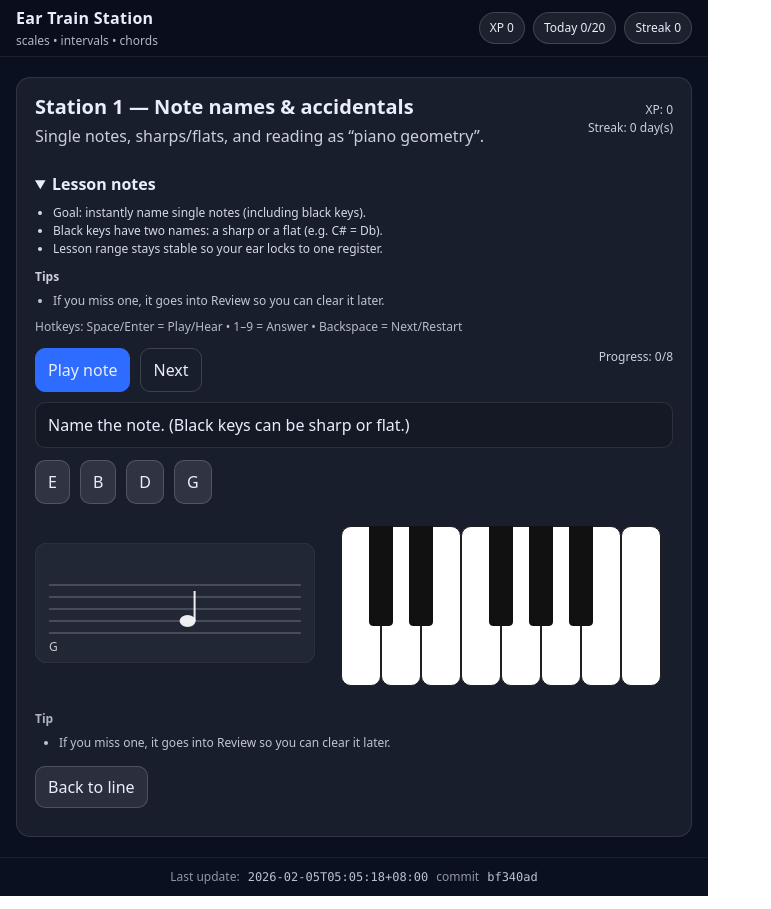
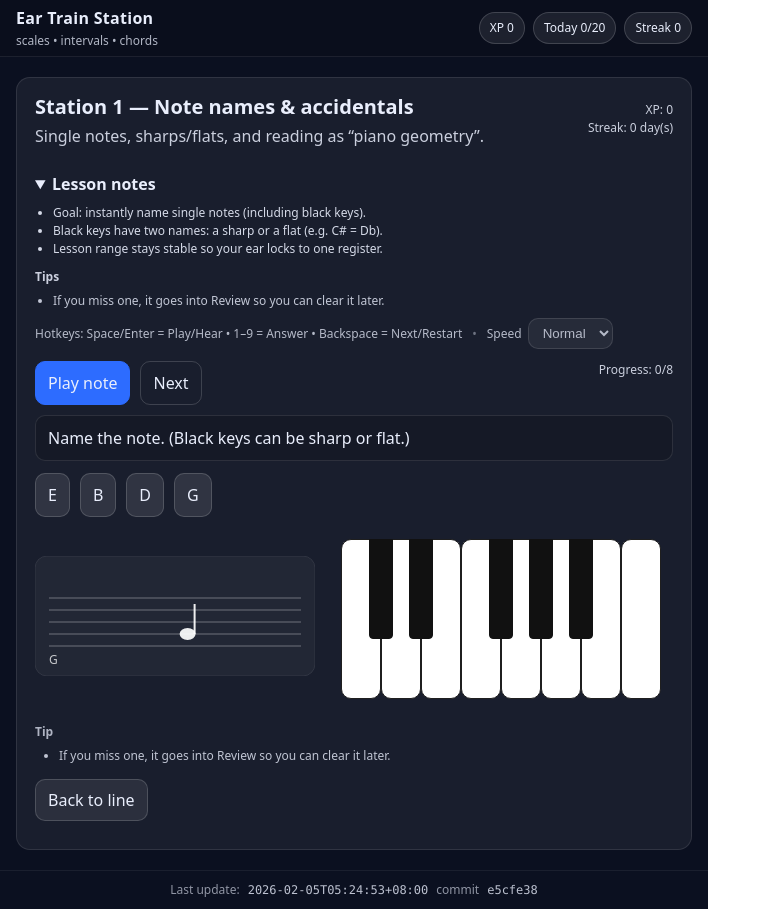
Before and after one commit to wpwcbc/ear-train-station, a React (Vite) app: page /station/S1_NOTES in a window 1280 px wide. Shown: the whole page, without its empty margins (0-771 px from the left). Built offline with nearby package versions, Linux system fonts and the light colour scheme.

Commit message:
Add prompt speed setting for playback timing

```diff
--- a/src/buildInfo.ts
+++ b/src/buildInfo.ts
@@ -1,6 +1,6 @@
 // AUTO-GENERATED by scripts/gen-build-info.mjs
 export const BUILD_INFO = {
-  commit: "bf340ad",
-  committedAt: "2026-02-05T05:05:18+08:00",
-  builtAt: "2026-02-04T21:24:36.605Z",
+  commit: "e5cfe38",
+  committedAt: "2026-02-05T05:24:53+08:00",
+  builtAt: "2026-02-04T21:48:28.602Z",
 } as const;
--- /dev/null
+++ b/src/lib/promptTiming.ts
@@ -0,0 +1,15 @@
+import type { Settings } from './settings';
+
+export type PromptSpeed = Settings['promptSpeed'];
+
+export function promptSpeedLabel(s: PromptSpeed): string {
+  if (s === 'slow') return 'Slow';
+  if (s === 'fast') return 'Fast';
+  return 'Normal';
+}
+
+export function promptSpeedFactors(speed: PromptSpeed): { dur: number; gap: number } {
+  if (speed === 'slow') return { dur: 1.25, gap: 1.35 };
+  if (speed === 'fast') return { dur: 0.85, gap: 0.8 };
+  return { dur: 1, gap: 1 };
+}
--- a/src/lib/settings.ts
+++ b/src/lib/settings.ts
@@ -1,24 +1,47 @@
 export type Settings = {
+  version: 2;
+  /** How to present chords in ear-training prompts. */
+  chordPlayback: 'arp' | 'block';
+  /** Overall prompt timing. */
+  promptSpeed: 'slow' | 'normal' | 'fast';
+};
+
+type SettingsV1 = {
   version: 1;
-  /** How to present chords in ear-training prompts. */
   chordPlayback: 'arp' | 'block';
 };
 
-const KEY = 'ets_settings_v1';
+const KEY = 'ets_settings_v2';
+const KEY_V1 = 'ets_settings_v1';
 
 export function defaultSettings(): Settings {
-  return { version: 1, chordPlayback: 'arp' };
+  return { version: 2, chordPlayback: 'arp', promptSpeed: 'normal' };
 }
 
 export function loadSettings(): Settings {
   try {
     const raw = localStorage.getItem(KEY);
-    if (!raw) return defaultSettings();
-    const parsed = JSON.parse(raw) as Partial<Settings>;
-    if (parsed?.version !== 1) return defaultSettings();
+    if (raw) {
+      const parsed = JSON.parse(raw) as Partial<Settings>;
+      if (parsed?.version !== 2) return defaultSettings();
 
-    const chordPlayback = parsed.chordPlayback === 'block' ? 'block' : 'arp';
-    return { ...defaultSettings(), ...parsed, chordPlayback } as Settings;
+      const chordPlayback: Settings['chordPlayback'] = parsed.chordPlayback === 'block' ? 'block' : 'arp';
+      const promptSpeed: Settings['promptSpeed'] =
+        parsed.promptSpeed === 'slow' || parsed.promptSpeed === 'fast' ? parsed.promptSpeed : 'normal';
+      return { ...defaultSettings(), ...parsed, chordPlayback, promptSpeed } as Settings;
+    }
+
+    // Migrate v1 → v2
+    const v1raw = localStorage.getItem(KEY_V1);
+    if (v1raw) {
+      const v1 = JSON.parse(v1raw) as Partial<SettingsV1>;
+      const chordPlayback: Settings['chordPlayback'] = v1.chordPlayback === 'block' ? 'block' : 'arp';
+      const migrated = { ...defaultSettings(), chordPlayback };
+      saveSettings(migrated);
+      return migrated;
+    }
+
+    return defaultSettings();
   } catch {
     return defaultSettings();
   }
--- a/src/pages/ReviewPage.tsx
+++ b/src/pages/ReviewPage.tsx
@@ -5,6 +5,7 @@ import type { Progress } from '../lib/progress';
 import { applyStudyReward } from '../lib/progress';
 import { applyReviewResult, loadMistakes, snoozeMistake, updateMistake, type Mistake } from '../lib/mistakes';
 import { loadSettings, saveSettings } from '../lib/settings';
+import { promptSpeedFactors, promptSpeedLabel } from '../lib/promptTiming';
 import { piano } from '../audio/piano';
 import { playIntervalPrompt, playRootThenChordPrompt, playTonicTargetPrompt } from '../audio/prompts';
 import { makeNoteNameReviewQuestion } from '../exercises/noteName';
@@ -31,6 +32,10 @@ export function ReviewPage({ progress, setProgress }: { progress: Progress; setP
   const [seed, setSeed] = useState(1);
   const [settings, setSettings] = useState(() => loadSettings());
   const chordMode = settings.chordPlayback;
+  const speed = settings.promptSpeed;
+  const timing = useMemo(() => promptSpeedFactors(speed), [speed]);
+  const dur = (sec: number) => sec * timing.dur;
+  const gap = (ms: number) => Math.round(ms * timing.gap);
   const [result, setResult] = useState<'idle' | 'correct' | 'wrong'>('idle');
   const [doneCount, setDoneCount] = useState(0);
   const [now, setNow] = useState(() => Date.now());
@@ -105,33 +110,49 @@ export function ReviewPage({ progress, setProgress }: { progress: Progress; setP
     if (!active) return;
 
     if (active.kind === 'noteName') {
-      await piano.playMidi(active.midi, { durationSec: 0.9, velocity: 0.95 });
+      await piano.playMidi(active.midi, { durationSec: dur(0.9), velocity: 0.95 });
       return;
     }
 
     if (active.kind === 'intervalLabel') {
-      await playIntervalPrompt(active.rootMidi, active.rootMidi + active.semitones, { gapMs: 320 });
+      await playIntervalPrompt(active.rootMidi, active.rootMidi + active.semitones, {
+        gapMs: gap(320),
+        rootDurationSec: dur(0.7),
+        targetDurationSec: dur(0.95),
+      });
       return;
     }
 
     if (active.kind === 'scaleDegreeName' && degQ) {
-      await playTonicTargetPrompt(degQ.tonicMidi, degQ.targetMidi, { gapMs: 260 });
+      await playTonicTargetPrompt(degQ.tonicMidi, degQ.targetMidi, { gapMs: gap(260), tonicDurationSec: dur(0.7), targetDurationSec: dur(0.9) });
       return;
     }
 
     if (active.kind === 'majorScaleDegree' && msQ) {
-      await playTonicTargetPrompt(msQ.tonicMidi, msQ.targetMidi, { gapMs: 260 });
+      await playTonicTargetPrompt(msQ.tonicMidi, msQ.targetMidi, { gapMs: gap(260), tonicDurationSec: dur(0.7), targetDurationSec: dur(0.9) });
       return;
     }
 
     if (active.kind === 'functionFamily' && ffQ) {
-      await playRootThenChordPrompt(ffQ.chordMidis, { mode: chordMode });
+      await playRootThenChordPrompt(ffQ.chordMidis, {
+        mode: chordMode,
+        rootDurationSec: dur(0.65),
+        chordDurationSec: dur(1.1),
+        gapBeforeChordMs: gap(240),
+        gapMs: gap(130),
+      });
       return;
     }
 
     // triadQuality
     if (triadQ) {
-      await playRootThenChordPrompt(triadQ.chordMidis, { mode: chordMode });
+      await playRootThenChordPrompt(triadQ.chordMidis, {
+        mode: chordMode,
+        rootDurationSec: dur(0.65),
+        chordDurationSec: dur(1.1),
+        gapBeforeChordMs: gap(240),
+        gapMs: gap(130),
+      });
     }
   }
 
@@ -291,6 +312,24 @@ export function ReviewPage({ progress, setProgress }: { progress: Progress; setP
               </select>
             </label>
           ) : null}
+          <label style={{ display: 'inline-flex', gap: 6, alignItems: 'center', fontSize: 12, opacity: 0.85 }}>
+            <span>Speed</span>
+            <select
+              value={speed}
+              onChange={(e) => {
+                const v = e.target.value === 'slow' ? 'slow' : e.target.value === 'fast' ? 'fast' : 'normal';
+                const next = { ...settings, promptSpeed: v } as typeof settings;
+                setSettings(next);
+                saveSettings(next);
+              }}
+            >
+              {(['slow', 'normal', 'fast'] as const).map((s) => (
+                <option key={s} value={s}>
+                  {promptSpeedLabel(s)}
+                </option>
+              ))}
+            </select>
+          </label>
           <button className="ghost" onClick={refresh}>
             Refresh
           </button>
--- a/src/pages/StationPage.tsx
+++ b/src/pages/StationPage.tsx
@@ -6,6 +6,7 @@ import { addMistake } from '../lib/mistakes';
 import { STATIONS, nextStationId, isStationUnlocked } from '../lib/stations';
 import { stationCopy } from '../lib/stationCopy';
 import { loadSettings, saveSettings } from '../lib/settings';
+import { promptSpeedFactors, promptSpeedLabel } from '../lib/promptTiming';
 import { PianoKeyboard } from '../components/PianoKeyboard';
 import { StaffNote } from '../components/StaffNote';
 import { useHotkeys } from '../lib/hooks/useHotkeys';
@@ -49,6 +50,10 @@ export function StationPage({ progress, setProgress }: { progress: Progress; set
 
   const [settings, setSettings] = useState(() => loadSettings());
   const chordMode = settings.chordPlayback;
+  const speed = settings.promptSpeed;
+  const timing = useMemo(() => promptSpeedFactors(speed), [speed]);
+  const dur = (sec: number) => sec * timing.dur;
+  const gap = (ms: number) => Math.round(ms * timing.gap);
 
   // Station 3: interval question (deterministic per seed)
   const intervalQ = useMemo(
@@ -324,16 +329,16 @@ export function StationPage({ progress, setProgress }: { progress: Progress; set
   async function playPromptS3() {
     setResult('idle');
     setHighlighted({ [intervalQ.rootMidi]: 'active' });
-    await piano.playMidi(intervalQ.rootMidi, { durationSec: 0.7, velocity: 0.9 });
-    await new Promise((r) => setTimeout(r, 350));
+    await piano.playMidi(intervalQ.rootMidi, { durationSec: dur(0.7), velocity: 0.9 });
+    await new Promise((r) => setTimeout(r, gap(350)));
     setHighlighted({ [intervalQ.targetMidi]: 'active' });
-    await piano.playMidi(intervalQ.targetMidi, { durationSec: 0.9, velocity: 0.9 });
+    await piano.playMidi(intervalQ.targetMidi, { durationSec: dur(0.9), velocity: 0.9 });
     setHighlighted({});
   }
 
   async function onPressS3(midi: number) {
     setHighlighted({ [midi]: 'active' });
-    await piano.playMidi(midi, { durationSec: 0.9, velocity: 0.9 });
+    await piano.playMidi(midi, { durationSec: dur(0.9), velocity: 0.9 });
     const ok = midi === intervalQ.targetMidi;
 
     setResult(ok ? 'correct' : 'wrong');
@@ -369,7 +374,7 @@ export function StationPage({ progress, setProgress }: { progress: Progress; set
   async function playPromptS1() {
     setResult('idle');
     setHighlighted({ [noteQ.midi]: 'active' });
-    await piano.playMidi(noteQ.midi, { durationSec: 0.9, velocity: 0.95 });
+    await piano.playMidi(noteQ.midi, { durationSec: dur(0.9), velocity: 0.95 });
     setHighlighted({});
   }
 
@@ -392,10 +397,10 @@ export function StationPage({ progress, setProgress }: { progress: Progress; set
   async function playPromptS2() {
     setResult('idle');
     setHighlighted({ [s2Q.tonicMidi]: 'active' });
-    await piano.playMidi(s2Q.tonicMidi, { durationSec: 0.65, velocity: 0.9 });
-    await new Promise((r) => setTimeout(r, 250));
+    await piano.playMidi(s2Q.tonicMidi, { durationSec: dur(0.65), velocity: 0.9 });
+    await new Promise((r) => setTimeout(r, gap(250)));
     setHighlighted({ [s2Q.targetMidi]: 'active' });
-    await piano.playMidi(s2Q.targetMidi, { durationSec: 0.85, velocity: 0.9 });
+    await piano.playMidi(s2Q.targetMidi, { durationSec: dur(0.85), velocity: 0.9 });
     setHighlighted({});
   }
 
@@ -474,14 +479,14 @@ export function StationPage({ progress, setProgress }: { progress: Progress; set
     setResult('idle');
     // root then arpeggiated chord
     setHighlighted({ [triadQ.rootMidi]: 'active' });
-    await piano.playMidi(triadQ.rootMidi, { durationSec: 0.65, velocity: 0.9 });
-    await new Promise((r) => setTimeout(r, 250));
+    await piano.playMidi(triadQ.rootMidi, { durationSec: dur(0.65), velocity: 0.9 });
+    await new Promise((r) => setTimeout(r, gap(250)));
     const active: Record<number, 'active'> = Object.fromEntries(triadQ.chordMidis.map((m) => [m, 'active'])) as Record<
       number,
       'active'
     >;
     setHighlighted(active);
-    await piano.playChord(triadQ.chordMidis, { mode: chordMode, durationSec: 1.1, velocity: 0.92, gapMs: 130 });
+    await piano.playChord(triadQ.chordMidis, { mode: chordMode, durationSec: dur(1.1), velocity: 0.92, gapMs: gap(130) });
     setHighlighted({});
   }
 
@@ -490,14 +495,14 @@ export function StationPage({ progress, setProgress }: { progress: Progress; set
     // root then arpeggiated diatonic triad
     const rootMidi = diatonicQ.chordMidis[0];
     setHighlighted({ [rootMidi]: 'active' });
-    await piano.playMidi(rootMidi, { durationSec: 0.65, velocity: 0.9 });
-    await new Promise((r) => setTimeout(r, 240));
+    await piano.playMidi(rootMidi, { durationSec: dur(0.65), velocity: 0.9 });
+    await new Promise((r) => setTimeout(r, gap(240)));
     const active: Record<number, 'active'> = Object.fromEntries(diatonicQ.chordMidis.map((m) => [m, 'active'])) as Record<
       number,
       'active'
     >;
     setHighlighted(active);
-    await piano.playChord(diatonicQ.chordMidis, { mode: chordMode, durationSec: 1.1, velocity: 0.92, gapMs: 130 });
+    await piano.playChord(diatonicQ.chordMidis, { mode: chordMode, durationSec: dur(1.1), velocity: 0.92, gapMs: gap(130) });
     setHighlighted({});
   }
 
@@ -506,24 +511,24 @@ export function StationPage({ progress, setProgress }: { progress: Progress; set
     // root then arpeggiated triad
     const rootMidi = funcQ.chordMidis[0];
     setHighlighted({ [rootMidi]: 'active' });
-    await piano.playMidi(rootMidi, { durationSec: 0.65, velocity: 0.9 });
-    await new Promise((r) => setTimeout(r, 240));
+    await piano.playMidi(rootMidi, { durationSec: dur(0.65), velocity: 0.9 });
+    await new Promise((r) => setTimeout(r, gap(240)));
     const active: Record<number, 'active'> = Object.fromEntries(funcQ.chordMidis.map((m) => [m, 'active'])) as Record<
       number,
       'active'
     >;
     setHighlighted(active);
-    await piano.playChord(funcQ.chordMidis, { mode: chordMode, durationSec: 1.1, velocity: 0.92, gapMs: 130 });
+    await piano.playChord(funcQ.chordMidis, { mode: chordMode, durationSec: dur(1.1), velocity: 0.92, gapMs: gap(130) });
     setHighlighted({});
   }
 
   async function playPromptS7() {
     setResult('idle');
     setHighlighted({ [degreeQ.tonicMidi]: 'active' });
-    await piano.playMidi(degreeQ.tonicMidi, { durationSec: 0.7, velocity: 0.9 });
-    await new Promise((r) => setTimeout(r, 260));
+    await piano.playMidi(degreeQ.tonicMidi, { durationSec: dur(0.7), velocity: 0.9 });
+    await new Promise((r) => setTimeout(r, gap(260)));
     setHighlighted({ [degreeQ.targetMidi]: 'active' });
-    await piano.playMidi(degreeQ.targetMidi, { durationSec: 0.9, velocity: 0.92 });
+    await piano.playMidi(degreeQ.targetMidi, { durationSec: dur(0.9), velocity: 0.92 });
     setHighlighted({});
   }
 
@@ -546,8 +551,8 @@ export function StationPage({ progress, setProgress }: { progress: Progress; set
     setResult('idle');
     setHighlighted({});
     await playTonicTargetPrompt(degreeIntervalQ.tonicMidi, degreeIntervalQ.targetMidi, {
-      gapMs: 260,
-      targetDurationSec: 0.9,
+      gapMs: gap(260),
+      targetDurationSec: dur(0.9),
       velocity: 0.9,
     });
   }
@@ -575,7 +580,11 @@ export function StationPage({ progress, setProgress }: { progress: Progress; set
   async function playPromptT4() {
     setResult('idle');
     setHighlighted({});
-    await playTonicTargetPrompt(t4Q.tonicMidi, t4Q.targetMidi, { gapMs: 260, targetDurationSec: 0.9, velocity: 0.9 });
+    await playTonicTargetPrompt(t4Q.tonicMidi, t4Q.targetMidi, {
+      gapMs: gap(260),
+      targetDurationSec: dur(0.9),
+      velocity: 0.9,
+    });
   }
 
   async function chooseT4(choice: ScaleDegreeName) {
@@ -640,7 +649,7 @@ export function StationPage({ progress, setProgress }: { progress: Progress; set
   async function playPromptT1() {
     setResult('idle');
     setHighlighted({});
-    await piano.playMidi(t1Q.midi, { durationSec: 0.9, velocity: 0.95 });
+    await piano.playMidi(t1Q.midi, { durationSec: dur(0.9), velocity: 0.95 });
   }
 
   async function chooseT1(choice: string) {
@@ -710,13 +719,13 @@ export function StationPage({ progress, setProgress }: { progress: Progress; set
   async function playPromptT2() {
     setResult('idle');
     setHighlighted({});
-    await playTonicTargetPrompt(t2Q.tonicMidi, t2Q.targetMidi, { gapMs: 300 });
+    await playTonicTargetPrompt(t2Q.tonicMidi, t2Q.targetMidi, { gapMs: gap(300) });
   }
 
   async function playPromptT3() {
     setResult('idle');
     setHighlighted({});
-    await playIntervalPrompt(t3Q.rootMidi, t3Q.targetMidi, { gapMs: 320 });
+    await playIntervalPrompt(t3Q.rootMidi, t3Q.targetMidi, { gapMs: gap(320), rootDurationSec: dur(0.7), targetDurationSec: dur(0.95) });
   }
 
   async function chooseT3(choice: IntervalLabel) {
@@ -782,19 +791,37 @@ export function StationPage({ progress, setProgress }: { progress: Progress; set
   async function playPromptT5() {
     setResult('idle');
     setHighlighted({});
-    await playRootThenChordPrompt(t5Q.chordMidis, { mode: chordMode });
+    await playRootThenChordPrompt(t5Q.chordMidis, {
+      mode: chordMode,
+      rootDurationSec: dur(0.65),
+      chordDurationSec: dur(1.1),
+      gapBeforeChordMs: gap(240),
+      gapMs: gap(130),
+    });
   }
 
   async function playPromptT6() {
     setResult('idle');
     setHighlighted({});
-    await playRootThenChordPrompt(t6Q.chordMidis, { mode: chordMode });
+    await playRootThenChordPrompt(t6Q.chordMidis, {
+      mode: chordMode,
+      rootDurationSec: dur(0.65),
+      chordDurationSec: dur(1.1),
+      gapBeforeChordMs: gap(240),
+      gapMs: gap(130),
+    });
   }
 
   async function playPromptT7() {
     setResult('idle');
     setHighlighted({});
-    await playRootThenChordPrompt(t7Q.chordMidis, { mode: chordMode });
+    await playRootThenChordPrompt(t7Q.chordMidis, {
+      mode: chordMode,
+      rootDurationSec: dur(0.65),
+      chordDurationSec: dur(1.1),
+      gapBeforeChordMs: gap(240),
+      gapMs: gap(130),
+    });
   }
 
   async function chooseT5(choice: 'major' | 'minor' | 'diminished') {
@@ -1314,8 +1341,27 @@ export function StationPage({ progress, setProgress }: { progress: Progress; set
         </details>
       ) : null}
 
-      <div style={{ marginTop: 8, fontSize: 12, opacity: 0.75, display: 'flex', gap: 10, flexWrap: 'wrap' }}>
+      <div style={{ marginTop: 8, fontSize: 12, opacity: 0.75, display: 'flex', gap: 10, flexWrap: 'wrap', alignItems: 'center' }}>
         <span>Hotkeys: Space/Enter = Play/Hear • 1–9 = Answer • Backspace = Next/Restart</span>
+        <span style={{ opacity: 0.55 }}>•</span>
+        <label style={{ display: 'inline-flex', gap: 6, alignItems: 'center' }}>
+          <span>Speed</span>
+          <select
+            value={speed}
+            onChange={(e) => {
+              const v = e.target.value === 'slow' ? 'slow' : e.target.value === 'fast' ? 'fast' : 'normal';
+              const next = { ...settings, promptSpeed: v } as typeof settings;
+              setSettings(next);
+              saveSettings(next);
+            }}
+          >
+            {(['slow', 'normal', 'fast'] as const).map((s) => (
+              <option key={s} value={s}>
+                {promptSpeedLabel(s)}
+              </option>
+            ))}
+          </select>
+        </label>
         {station?.kind === 'lesson' && combo >= 2 ? (
           <span style={{ opacity: 0.9 }}>
             Combo: x{combo}
@@ -1355,7 +1401,7 @@ export function StationPage({ progress, setProgress }: { progress: Progress; set
               <PianoKeyboard
                 startMidi={60}
                 octaves={1}
-                onPress={(m) => piano.playMidi(m, { durationSec: 0.9, velocity: 0.9 })}
+                onPress={(m) => piano.playMidi(m, { durationSec: dur(0.9), velocity: 0.9 })}
                 highlighted={highlighted}
               />
             </div>
@@ -1471,7 +1517,7 @@ export function StationPage({ progress, setProgress }: { progress: Progress; set
             </button>
             <button
               className="secondary"
-              onClick={() => piano.playMidi(s2Session.tonicMidi, { durationSec: 0.75, velocity: 0.9 })}
+              onClick={() => piano.playMidi(s2Session.tonicMidi, { durationSec: dur(0.75), velocity: 0.9 })}
             >
               Tonic
             </button>
@@ -1535,7 +1581,7 @@ export function StationPage({ progress, setProgress }: { progress: Progress; set
               <PianoKeyboard
                 startMidi={60}
                 octaves={1}
-                onPress={(m) => piano.playMidi(m, { durationSec: 0.9, velocity: 0.9 })}
+                onPress={(m) => piano.playMidi(m, { durationSec: dur(0.9), velocity: 0.9 })}
                 highlighted={highlighted}
               />
             </>
@@ -1569,7 +1615,7 @@ export function StationPage({ progress, setProgress }: { progress: Progress; set
 
           <div className="row">
             <button className="primary" onClick={playPromptS3}>Play prompt</button>
-            <button className="secondary" onClick={() => piano.playMidi(intervalQ.rootMidi, { durationSec: 0.9 })}>
+            <button className="secondary" onClick={() => piano.playMidi(intervalQ.rootMidi, { durationSec: dur(0.9) })}>
               Root
             </button>
             <button className="ghost" onClick={next}>Next</button>
@@ -1587,7 +1633,7 @@ export function StationPage({ progress, setProgress }: { progress: Progress; set
         <>
           <div className="row">
             <button className="primary" onClick={playPromptS4}>Hear chord</button>
-            <button className="secondary" onClick={() => piano.playMidi(triadQ.rootMidi, { durationSec: 0.8, velocity: 0.9 })}>
+            <button className="secondary" onClick={() => piano.playMidi(triadQ.rootMidi, { durationSec: dur(0.8), velocity: 0.9 })}>
               Root
             </button>
             <label style={{ display: 'inline-flex', gap: 6, alignItems: 'center', fontSize: 12, opacity: 0.85 }}>
@@ -1628,7 +1674,7 @@ export function StationPage({ progress, setProgress }: { progress: Progress; set
           <PianoKeyboard
             startMidi={48}
             octaves={2}
-            onPress={(m) => piano.playMidi(m, { durationSec: 0.9, velocity: 0.9 })}
+            onPress={(m) => piano.playMidi(m, { durationSec: dur(0.9), velocity: 0.9 })}
             highlighted={highlighted}
           />
         </>
@@ -1725,7 +1771,7 @@ export function StationPage({ progress, setProgress }: { progress: Progress; set
           <PianoKeyboard
             startMidi={48}
             octaves={2}
-            onPress={(m) => piano.playMidi(m, { durationSec: 0.9, velocity: 0.9 })}
+            onPress={(m) => piano.playMidi(m, { durationSec: dur(0.9), velocity: 0.9 })}
             highlighted={highlighted}
           />
         </>
@@ -1827,7 +1873,7 @@ export function StationPage({ progress, setProgress }: { progress: Progress; set
           <PianoKeyboard
             startMidi={48}
             octaves={2}
-            onPress={(m) => piano.playMidi(m, { durationSec: 0.9, velocity: 0.9 })}
+            onPress={(m) => piano.playMidi(m, { durationSec: dur(0.9), velocity: 0.9 })}
             highlighted={highlighted}
           />
         </>
```
